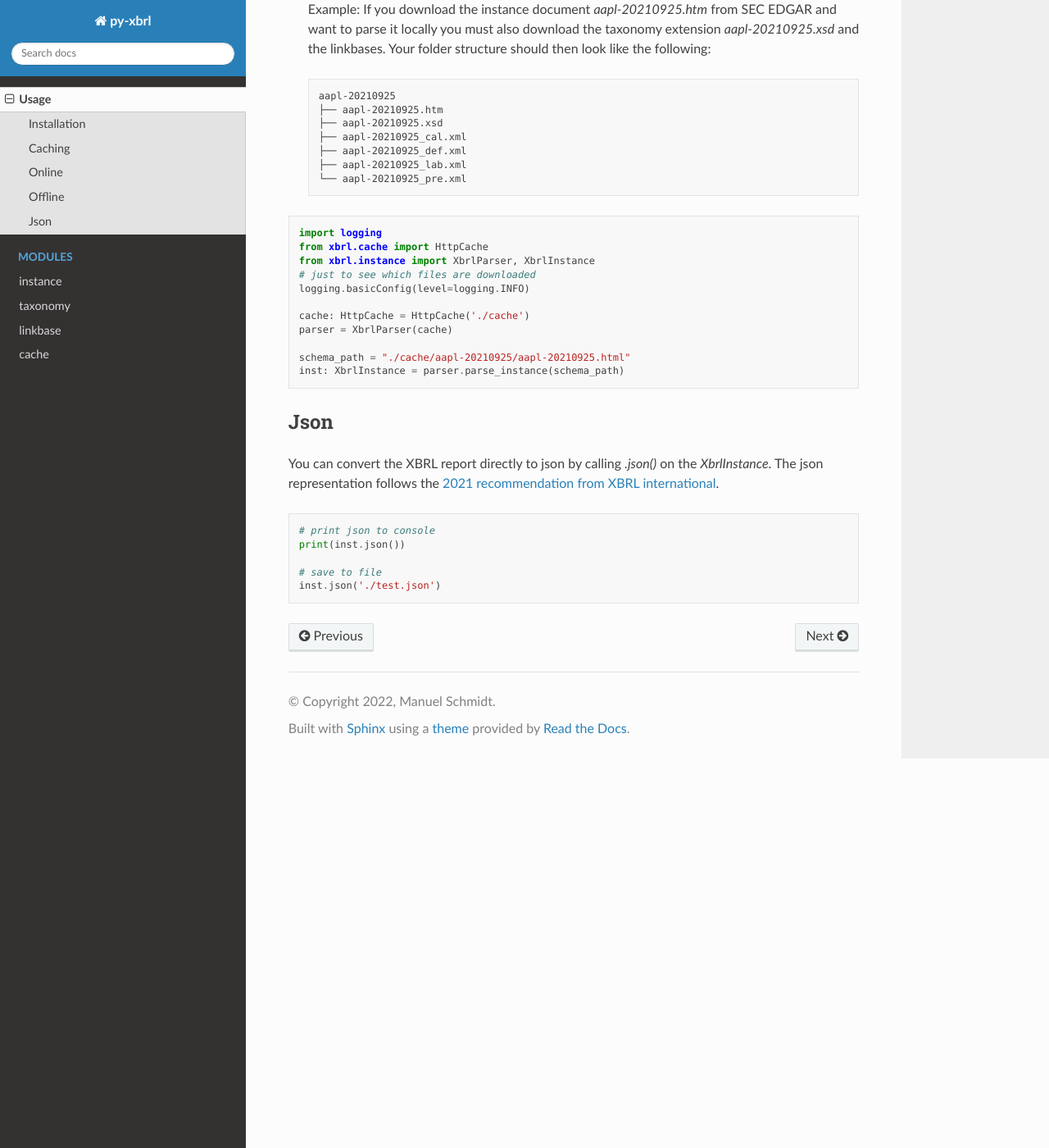
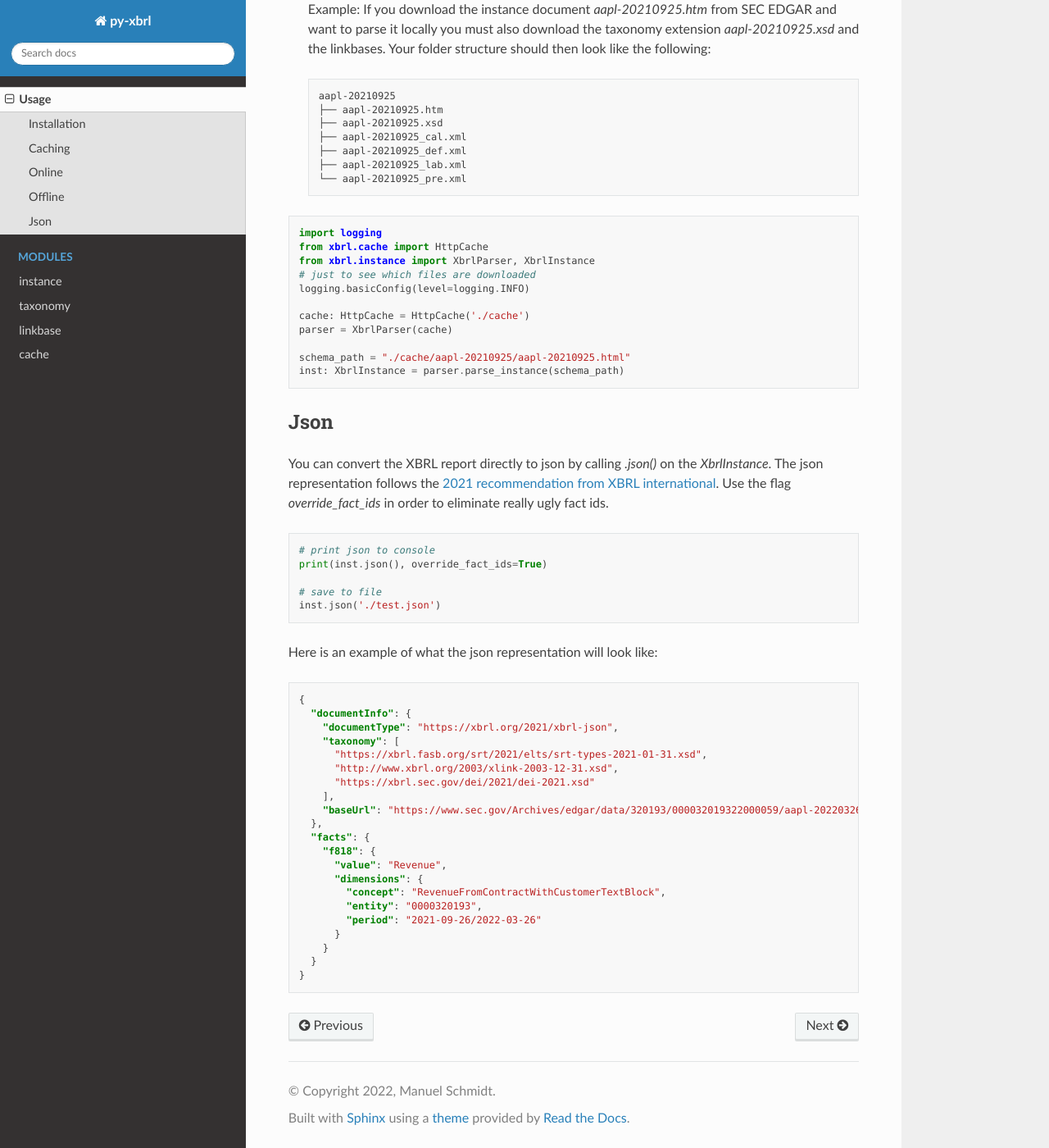
Before and after one commit to manusimidt/py-xbrl, a Sphinx documentation site: the page built from docs/usage.rst, in a window 1280 px wide and 1400 px high, scrolled down 1242 px. Shown: the whole window at 82% size. Built offline with Sphinx 7.4.7 and the Read the Docs theme 2.0.0, drawn with Linux system fonts in a browser that asks for light colours.

Commit message:
Added json example to docs

```diff
--- a/docs/usage.rst
+++ b/docs/usage.rst
@@ -95,12 +95,39 @@ Json
 You can convert the XBRL report directly to json by calling `.json()` on the `XbrlInstance`.
 The json representation follows the
 `2021 recommendation from XBRL international <https://www.xbrl.org/Specification/xbrl-json/REC-2021-10-13/xbrl-json-REC-2021-10-13.html>`_.
-
+Use the flag `override_fact_ids` in order to eliminate really ugly fact ids.
 
 .. code-block:: python
 
    # print json to console
-   print(inst.json())
+   print(inst.json(), override_fact_ids=True)
 
    # save to file
    inst.json('./test.json')
+
+
+Here is an example of what the json representation will look like:
+
+.. code-block:: json
+
+    {
+      "documentInfo": {
+        "documentType": "https://xbrl.org/2021/xbrl-json",
+        "taxonomy": [
+          "https://xbrl.fasb.org/srt/2021/elts/srt-types-2021-01-31.xsd",
+          "http://www.xbrl.org/2003/xlink-2003-12-31.xsd",
+          "https://xbrl.sec.gov/dei/2021/dei-2021.xsd"
+        ],
+        "baseUrl": "https://www.sec.gov/Archives/edgar/data/320193/000032019322000059/aapl-20220326.htm"
+      },
+      "facts": {
+        "f818": {
+          "value": "Revenue",
+          "dimensions": {
+            "concept": "RevenueFromContractWithCustomerTextBlock",
+            "entity": "0000320193",
+            "period": "2021-09-26/2022-03-26"
+          }
+        }
+      }
+    }
```
